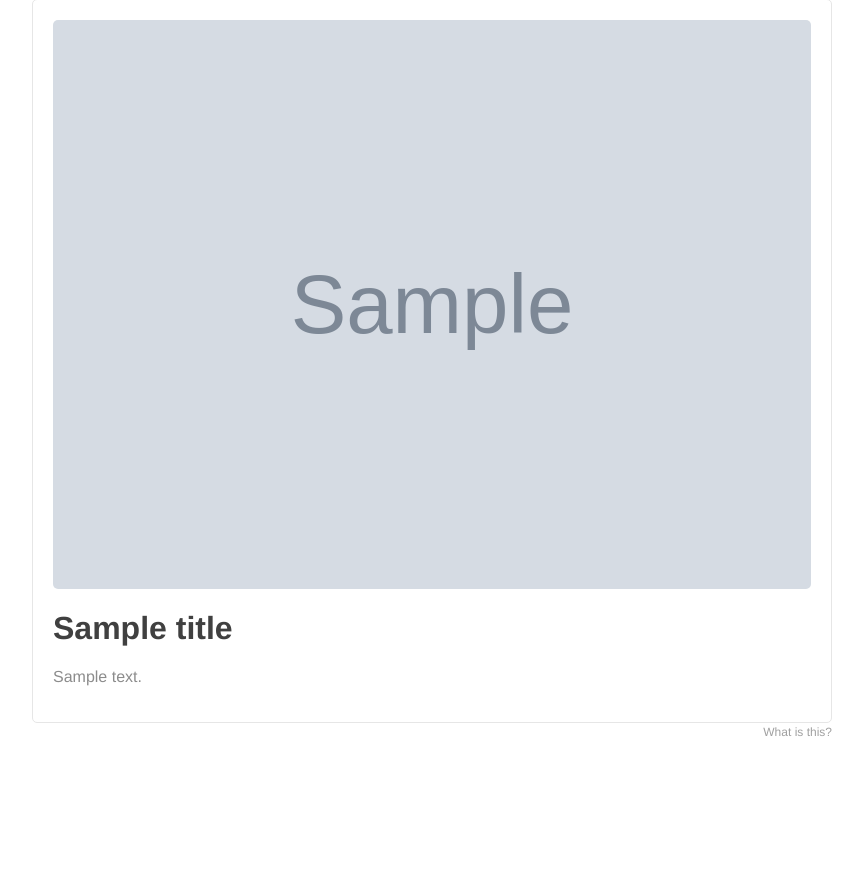
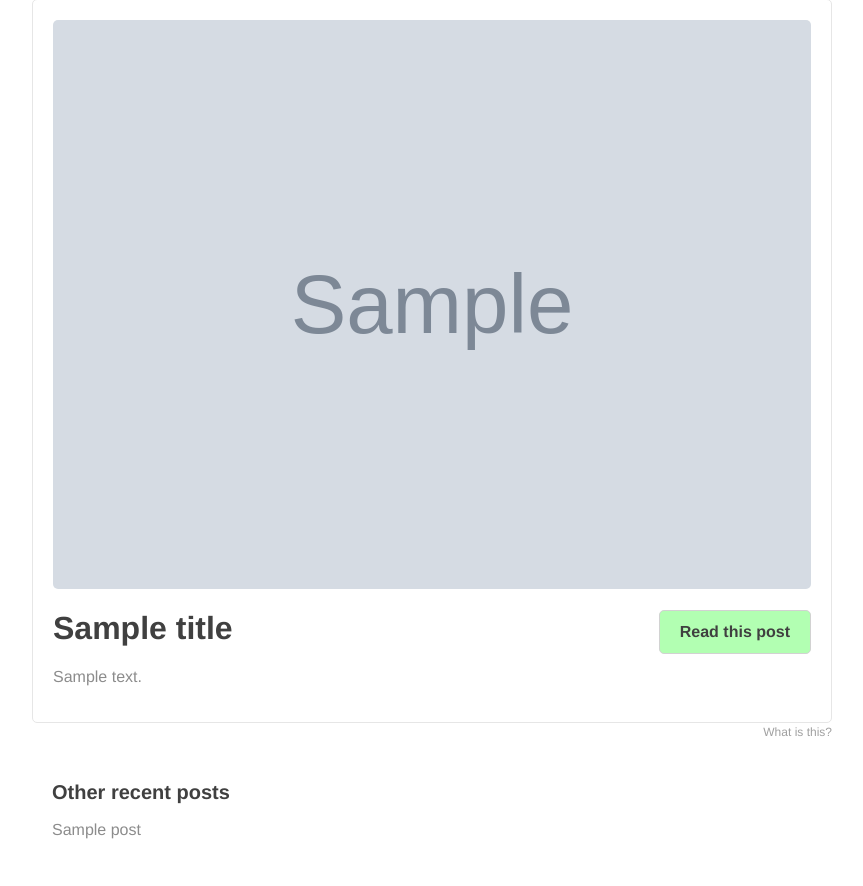
Before and after one commit to bstancil/benn-website, a Flask app: template app/templates/post.html in a window 1280 px wide. Shown: the part 21-907 px from the top of the page, without its empty margins (208-1071 px from the left). Before the commit the page ends 757 px from the top, so only its background shows below. Run offline with Flask 3, Linux system fonts and the light colour scheme; the template is opened without the code that fills it: most values are stand-ins (such as "Sample title", 1, 10 or a date in 2020); grey boxes marked "Sample" are stand-in pictures.

Commit message:
related posts + read button

```diff
--- a/app/routes.py
+++ b/app/routes.py
@@ -2,6 +2,8 @@ from app import app
 from app import opengraph
 
 from flask import Flask, render_template
+
+import requests
 
 @app.route('/')
 def home():
@@ -15,15 +17,24 @@ def twitter_interstitial():
 def dynamic_page(dynamic_page):
 
     substack_url = f'https://benn.substack.com/p/{dynamic_page}'
+    related_url = f'https://benn.substack.com/api/v1/archive?sort=new&search=&offset=0&limit=11'
 
     ogs = opengraph.OpenGraph(url=substack_url)
 
     if ogs.is_valid() and 'benn.substack' not in ogs.title:
+
+        try:
+            js = requests.get(related_url).json()
+            related = [{"title":r['title'], "slug":r['slug']} for r in js if r['slug'] != dynamic_page]
+        except:
+            related = []
+
         return render_template('post.html',
             title=ogs.title,
             image=ogs.image,
             description=ogs.description,
-            substack_url=substack_url
+            substack_url=substack_url,
+            related=related
         )
 
     else:
--- a/app/static/post.css
+++ b/app/static/post.css
@@ -36,6 +36,30 @@ a:link, a:visited, a:active, a:hover { text-decoration: none; }
 	font-size: 16px;
 }
 
+.desc {
+	position: relative;
+}
+
+.read-button {
+	position: absolute;
+	right: 0;
+	top: 22px;
+	transform: translateY(-50%);
+	background: rgb(0, 255, 0, 0.3);
+	color: rgb(64, 64, 64);
+	border: 1px solid rgb(210,210,210);
+	padding: 12px 20px;
+	border-radius: 5px;
+	font-size: 16px;
+	font-weight: 600;
+	cursor: pointer;
+	transition: background-color 0.2s;
+}
+
+.read-button:hover {
+	background: rgb(0, 255, 0);
+}
+
 .explainer {
 	margin: 2px 0px;
 	font-size: 12px;
@@ -49,3 +73,34 @@ a:link, a:visited, a:active, a:hover { text-decoration: none; }
 .explainer a:hover {
 	text-decoration: underline;
 }
+
+.related-posts {
+	padding: 20px;
+}
+
+.related-posts h3 {
+	color: rgb(64, 64, 64);
+	margin-bottom: 15px;
+	font-size: 20px;
+}
+
+.related-list {
+	list-style: none;
+	padding: 0;
+	margin: 0;
+}
+
+.related-list li {
+	margin-bottom: 4px;
+}
+
+.related-list a {
+	color: rgb(140, 140, 140);
+	text-decoration: none;
+	font-size: 16px;
+	line-height: 1.4;
+}
+
+.related-list a:hover {
+	text-decoration: underline;
+}
--- a/app/templates/post.html
+++ b/app/templates/post.html
@@ -36,10 +36,24 @@
           <div class="desc">
             <h1 class="title">{{title}}</h1>
             <p class="subtitle">{{description}}</p>
+            <div class="read-button">Read this post</div>
           </div>
         </div>
       </a>
       <p class="explainer"><a href="/twitter-interstitial">What is this?</a></p>
+
+      {% if related %}
+      <div class="related-posts">
+        <h3>Other recent posts</h3>
+        <ul class="related-list">
+          {% for post in related[:10] %}
+            {% if post.slug != dynamic_page %}
+            <li><a href="https://benn.substack.com/p/{{post.slug}}">{{post.title}}</a></li>
+            {% endif %}
+          {% endfor %}
+        </ul>
+      </div>
+      {% endif %}
     </div>
   </body>
 </html>
```
